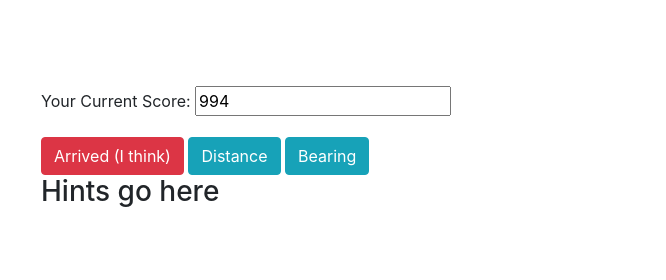
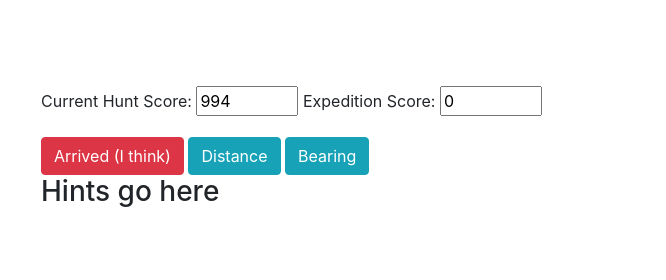
Before and after one commit to kschang77/geohuntclienttest, a plain HTML site: page index.html in a window 1280 px wide. Both pictures are taken after a click on the button "Let's Go!". Shown: the top 280 px of the page, 614-1280 px from the left. Drawn offline with nearby package versions, Linux system fonts and the light colour scheme; some packages are replaced by stand-ins of ours.

Commit message:
multiple hunt working

```diff
--- a/index.html
+++ b/index.html
@@ -44,14 +44,15 @@
           <p>You can drag Pegman around the map, and both streetview and the map will follow. </p>
 
           <p>NOTE: You MUST drag pegman himself. You must drop pegman onto one of the blue paths. If you don't, pegman
-            will go back into hiding in the lower-right corner and you have to drag and drop him onto the map again.
+            will go back into hiding in the lower-right corner of the map, and you have to drag and drop him onto the
+            map again.
           </p>
 
           <p>Ready to play? Please select length of your expedition (i.e. how many hunts, max = 5).</p>
 
           <select id="expeditionLength" name="Length">
             <option value="1">1</option>
-            <option value="2">2</option>
+            <option selected value="2">2</option>
             <option value="3">3</option>
             <option value="4">4</option>
             <option value="5">5</option>
@@ -64,7 +65,8 @@
 
         </div>
         <div class="modal-footer">
-          <button type="button" class="btn btn-primary" data-dismiss="modal" onClick=initGame()>Let's Go!</button>
+          <button type="button" class="btn btn-primary" data-dismiss="modal" onClick=startExpedition()>Let's
+            Go!</button>
         </div>
       </div>
     </div>
@@ -82,8 +84,10 @@
       </div>
       <div class="col">
         <div class="form-group">
-          <label for="curScore">Your Current Score: </label>
-          <input type="text" id="curScore" />
+          <label for="curScore">Current Hunt Score: </label>
+          <input type="text" id="curScore" readonly size=5 />
+          <label for="totalScore">Expedition Score: </label>
+          <input type="text" id="totalScore" readonly size=5 />
         </div>
 
         <button type="button" class="btn btn-danger" onclick=isCloseEnough()>Arrived (I think)</button>
@@ -104,15 +108,97 @@
     const penalty = 100;
     const persecond = 3;
     const hintfrequency = 6 // per minute
+
+    const dataAll = [{
+      "id": 1,
+      "target": "Twin Peaks",
+      "accuracy": 0.025,
+      "clues": [
+        "aplaceholder1",
+        "aplaceholder2",
+        "aplaceholder3",
+        "aplaceholder4",
+        "aplaceholder5",
+        "aplaceholder6",
+        "aplaceholder7",
+        "aplaceholder8",
+        "aplaceholder9",
+        "aplaceholder10",
+        "aplaceholder11",
+        "aplaceholder12",
+        "aplaceholder13",
+        "aplaceholder14",
+        "aplaceholder15",
+        "aplaceholder16",
+        "aplaceholder17",
+        "aplaceholder18",
+        "aplaceholder19",
+        "aplaceholder20",
+        "aplaceholder21",
+        "aplaceholder22",
+        "aplaceholder23",
+        "aplaceholder24",
+        "aplaceholder25"
+      ],
+      "latlng": {
+        "lat": 37.7542,
+        "lng": -122.4471
+      },
+      "factoid": "Twin Peaks are NOT the tallest hills in San Francisco. At approximately 922 ft tall, they are actually a few feet shorter than Mt. Davidson at 928 ft. The northern peak is called Eureka, and the southern peak is called Noe. ",
+      "photo": "url goes here"
+    },
+    {
+      "id": 2,
+      "target": "Chinatown Dragon Gate",
+      "accuracy": 0.01,
+      "clues": [
+        "bplaceholder1",
+        "bplaceholder2",
+        "bplaceholder3",
+        "bplaceholder4",
+        "bplaceholder5",
+        "bplaceholder6",
+        "bplaceholder7",
+        "bplaceholder8",
+        "bplaceholder9",
+        "bplaceholder10",
+        "bplaceholder11",
+        "bplaceholder12",
+        "bplaceholder13",
+        "bplaceholder14",
+        "bplaceholder15",
+        "bplaceholder16",
+        "bplaceholder17",
+        "bplaceholder18",
+        "bplaceholder19",
+        "bplaceholder20",
+        "bplaceholder21",
+        "bplaceholder22",
+        "bplaceholder23",
+        "bplaceholder24",
+        "bplaceholder25"
+      ],
+      "latlng": {
+        "lat": 37.7907,
+        "lng": -122.4056
+      },
+      "factoid": "While the plan for a gate started in 1953, it wasn't until 1970 that the gate was finished and dedicated. Two Chinese guardian lions (one male, one female) statues sat at either side. ",
+      "photo": "url goes here"
+    },
+    ]
+
     var totalScore = 0
     var curScore = startScore
     var scoreInterval, hintInterval, data
+
+    var curhunt = 0;
     var curhint = 0;
+    var expedition = [1, 2];
     var huntaccuracy
-    const twinPeaks = {
-      lat: 37.7542,
-      lng: -122.4471
-    };
+    // const twinPeaks = {
+    //   lat: 37.7542,
+    //   lng: -122.4471
+    // };
 
     // var huntTarget = JSON.parse(target)
     // console.log(huntTarget)
@@ -137,77 +223,85 @@
       }
     }
 
+    function startExpedition() {
+      // curhunt=0
+      totalScore = 0
+      $("#totalScore").val(totalScore)
+      // while (curhunt < expedition.length) {
+      initGame();
+      // }
+    }
+
+    function endExpedition() {
+      alert("That's it! Your total score is " + totalScore + " over " + expedition.length + " hunts")
+
+
+
+    }
+
     function initGame() {
+      console.log("curhunt = ", curhunt)
+      curScore = 1000;
       $("#curScore").val(curScore)
       // test data, it's supposed to be read from the server
-      data = {
-        "id": 1,
-        "target": "Twin Peaks",
-        "accuracy": 0.025,
-        "clues": [
-          "placeholder1",
-          "placeholder2",
-          "placeholder3",
-          "placeholder4",
-          "placeholder5",
-          "placeholder6",
-          "placeholder7",
-          "placeholder8",
-          "placeholder9",
-          "placeholder10",
-          "placeholder11",
-          "placeholder12",
-          "placeholder13",
-          "placeholder14",
-          "placeholder15",
-          "placeholder16",
-          "placeholder17",
-          "placeholder18",
-          "placeholder19",
-          "placeholder20",
-          "placeholder21",
-          "placeholder22",
-          "placeholder23",
-          "placeholder24",
-          "placeholder25"
-        ],
-        "latlng": {
-          "lat": 37.7542,
-          "lng": -122.4471
-        },
-        "factoid": "Twin Peaks are NOT the tallest hills in San Francisco. At approximately 922 ft tall, they are actually a few feet shorter than Mt. Davidson at 928 ft. The northern peak is called Eureka, and the southern peak is called Noe. ",
-        "photo": "url goes here"
-      }
+      data = dataAll[curhunt]
       // console.log(data)
       huntTarget = data.latlng;
-      huntaccuracy = data.accuracy
+      huntaccuracy = data.accuracy;
+      curhint = 0;
+      //reset hint area
+      $("#hintshere").html("")
+
+      alert("Get ready for... Hunt number " + (curhunt + 1) + "!!!!!!")
+
       initTick();
     }
 
+    function endHunt() {
+      //transfer current score to total score
+      totalScore += curScore
+      //update display
+      $("#totalScore").val(totalScore)
+      // increment clue
+      curhunt++;
+      if (curhunt >= expedition.length) {
+        // end of the line!
+        endExpedition();
+      } else initGame(); // next round/hunt!
+    }
+
     function initTick() {
+      console.log('Starting ticks')
       scoreInterval = setInterval(perTick, 1000)
       hintInterval = setInterval(perHint, 60 / hintfrequency * 1000)
     }
 
     function clearTick() {
+      console.log('Stopped ticks')
       clearInterval(scoreInterval)
       clearInterval(hintInterval)
     }
 
     function ranOutfTime() {
       clearTick();
-      alert("Sorry, you ran out of time. Your score is ZERO. Hit RELOAD/REFRESH to try again.")
+      alert("Sorry, you ran out of time. Your hunt score is ZERO. ")
+      endHunt();
     }
 
     function isCloseEnough() {
+      console.log("Close enough?")
       if (haversine_distance(curCenter, huntTarget) < huntaccuracy) {
         //you found it!!!!!  stop the clock
         clearTick();
-        alert("YOU FOUND IT! Your score is " + curScore)
+        alert("YOU FOUND IT! Your hunt score is " + curScore)
+        // totalScore += curScore
         alert(data.factoid)
+        console.log("Yes!")
+        endHunt();
       } else {
         // wah wah wah...
         alert("Sorry, you're not close enough!")
+        console.log("Nope!")
         curScore -= penalty
         if (curScore < 0) {
           ranOutfTime();
@@ -254,7 +348,7 @@
       // const p1 = LatLon.parse(curCenter.lat + "," + curCenter.lng)
       // const p2 = LatLon.parse(twinPeaks.lat + "," + twinPeaks.lng)
       // console.log(curCenter)
-      var dist = haversine_distance(curCenter, twinPeaks)
+      var dist = haversine_distance(curCenter, huntTarget)
       console.log(dist)
       alert("Dist = " + dist)
     }
@@ -273,6 +367,9 @@
         overviewMapControl: false,
         rotateControl: false
       });
+      map.addListener('position_changed', function () {
+        panorama.setPosition(map.getCenter());
+      })
       var panorama = new google.maps.StreetViewPanorama(
         document.getElementById('pano'), {
         position: sf,
```
